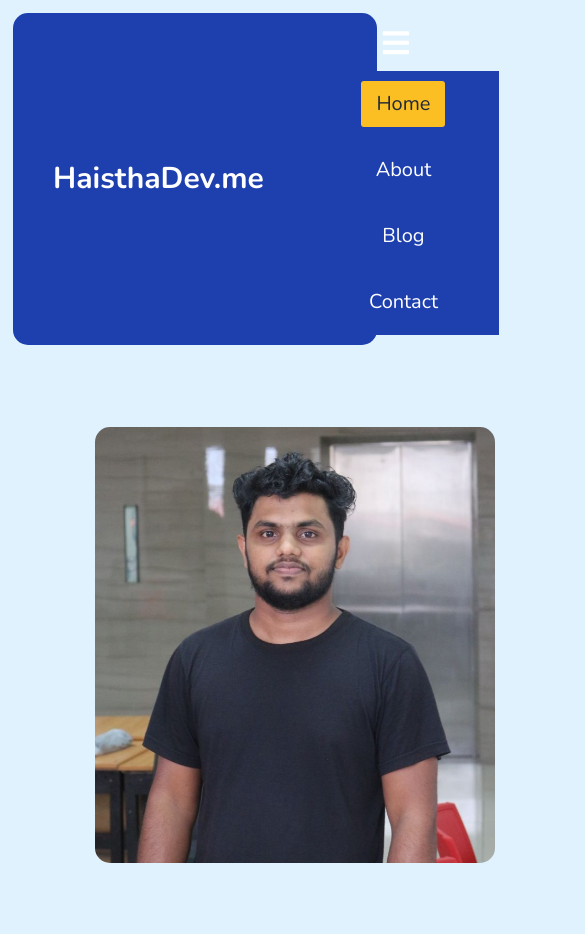
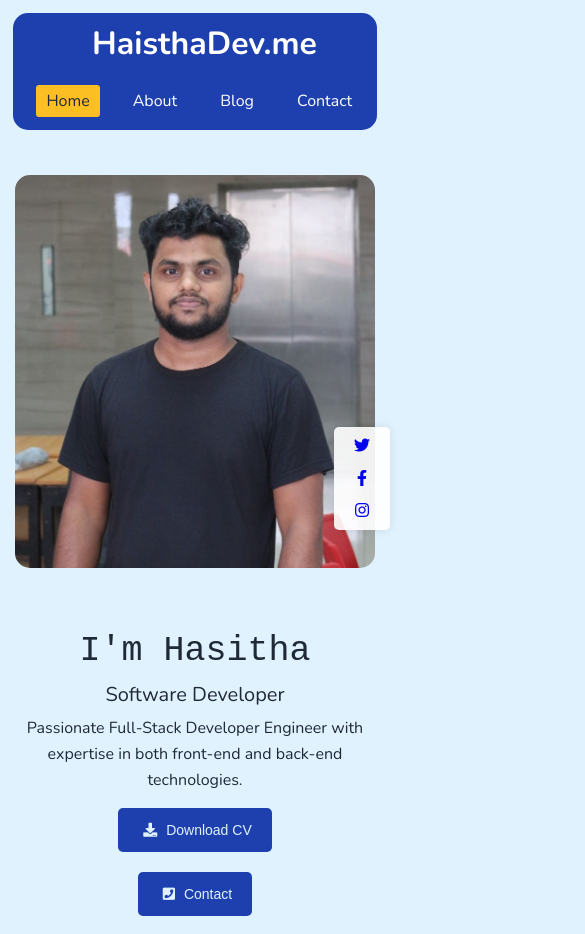
Before and after one commit to hasithaLE/CW-Portfolio, a plain HTML site: page index.html in a window 390 px wide. Shown: the top 934 px of the page, 585 px wide, since content can reach past the window. Drawn offline with nearby package versions, Linux system fonts and the light colour scheme; a web font is replaced by a local one.

Commit message:
responsive

```diff
--- a/index.html
+++ b/index.html
@@ -14,10 +14,6 @@
     <header>
         <h1 class="logo">HaisthaDev.me</h1>
         <nav>
-            <input type="checkbox" id="check">
-            <label for="check" class="checkbtn">
-                <i class="fas fa-bars"></i>
-            </label>
             <ul>
                 <li><a href="index.html" class="active">Home</a></li>
                 <li><a href="about.html">About</a></li>
--- a/style.css
+++ b/style.css
@@ -8,7 +8,7 @@
   --semi-transparent: rgb(30, 64, 175, 0.5);
 }
 
-/* 01. font style added to the whole website */
+/* font style added to the whole website */
 body {
   font-family: "Nunito", sans-serif;
   line-height: 1.6;
@@ -21,8 +21,6 @@ body {
 *{
   margin: 5px;
 }
-
-
 
 /* Layout */
 header {
@@ -71,20 +69,6 @@ nav a.active {
   transition: all 0.5s;
 }
 
-.checkbtn{
-  font-size: 30px;
-  color: white;
-  float: right;
-  line-height: 80px;
-  margin-right: 40px;
-  cursor: pointer;
-  display: none;
-}
-
-#check{
-  display: none;
-}
-
 /* Side Information */
 #side-info {
   position: fixed;
@@ -117,7 +101,7 @@ nav a.active {
   border-radius: 15px;
 }
 
-/* 01. specially changed the font */
+/* specially changed the font */
 .hero-title {
   font-family: "Sometype Mono", monospace !important;
 }
@@ -167,7 +151,7 @@ nav a.active {
   font-size: 35px;
 }
 
-/* 02. semi-transparent button colour */
+/* semi-transparent button colour */
 .contact-section button{
   background-color: var(--semi-transparent);
   border: none;
@@ -268,6 +252,9 @@ article time {
   margin: 1rem;
 }
 
+.blogs article:nth-child(2) {
+  transform: scale(1.05); /* Highlights the second article */
+}
 
 /* Contact Form */
 form {
@@ -285,9 +272,14 @@ form .Form-Header{
   margin-top: 1rem;
   margin-bottom: 3rem;
 }
-label {
+form label {
   display: block;
   margin-bottom: 0.5rem;
+}
+
+form label::after {
+  content: "*";
+  margin-left: 5px;
 }
 
 input, textarea {
@@ -327,56 +319,128 @@ button:hover {
   background-color: var(--hover-color);
 }
 
-/* Responsive Design */
-@media (max-width: 952px) {
-  .logo{
-    font-size: 30px;
-    padding-left: 1rem;
-  }
-  nav ul li a{
-    font-size: 16px;
-  }
-  .checkbtn{
-    font-size: 30px;
-    color: white;
-    float: right;
-    line-height: 80px;
-    margin-right: 40px;
-    cursor: pointer;
-    display: none;
+form input:not([type="submit"]) {
+  border: 2px solid var(--primary-color); /* Applies a border to all input fields except submit buttons */
+}
+
+@media (max-width: 768px) {
+  /* header and navigation */
+  body{
+    text-align: center;
   }
 
-  #check{
-    display: none;
+  header {
+      flex-direction: column;
+      align-items: left;
+      text-align: center;
+  }
+  nav{
+    padding-right: 10%;
+  }
+  nav ul {
+      gap: 1rem;
+  }
+  nav ul li {
+      margin-right: 0;
+  }
+
+  /* hero section */
+  .hero-section {
+      flex-direction: column;
+      padding-right: 0;
+      gap: 2rem;
+  }
+  .hero-section .left img {
+      width: 100%;
+      margin-left: 0;
+  }
+  .hero-section .hero-title {
+      font-size: 45px;
+  }
+  .hero-section .hero-subTitle {
+      font-size: 25px;
+  }
+
+  .hero-section .hero-buttons {
+    display: grid;
+  }
+  .about-me h2 {
+    margin-top: 0;
+    padding-left: 0;
+    padding-right: 0;
+}
+
+  /* blog section */
+  .blogs {
+      flex-direction: column;
+      align-items: center;
+      gap: 1rem;
+  }
+  .blogs article {
+      width: 90%;
+      padding: 1rem;
+  }
+  .blogs img {
+      width: 100%;
+  }
+  .blogs-section {
+    margin: 0;
+  }
+
+  /* Contact section */
+  .contact-section {
+      flex-direction: column;
+      text-align: center;
+  }
+
+  /* Form styling */
+  form {
+      padding: 1rem;
   }
 }
 
-@media (max-width: 858px) {
-  .checkbtn {
-    display: flex;
+/* For very small devices (max-width: 480px) */
+@media (max-width: 480px) {
+  nav ul {
+      gap: 0.5rem;
+  }
+  nav ul li a {
+      font-size: 16px;
+      padding: 5px 10px;
+  }
+
+  .hero-section .hero-title {
+      font-size: 35px;
+  }
+  .hero-section .hero-subTitle {
+      font-size: 20px;
+  }
+  .hero-buttons button {
+      font-size: 14px;
+      padding: 10px 20px;
+  }
+
+  /* Footer adjustments */
+  footer {
+      padding: 0.5rem;
+      flex-direction: column;
+  }
+}
+
+/* For medium screens (between 768px and 1024px) */
+@media (min-width: 769px) and (max-width: 1024px) {
+  .hero-section .hero-title {
+      font-size: 60px;
+  }
+  .hero-section .hero-subTitle {
+      font-size: 28px;
+  }
+
+  .blogs article {
+      width: 45%;
   }
 
   nav ul {
-    width: 100%;
-    background: var(--primary-color);
-    top: 80px;
-    gap: 0;
-    left: 0;
-    text-align: center;
-    flex-direction: column;
-    align-items: center;
-    margin: 5px;
-  }
-
-  nav ul li {
-    display: flex;
-  }
-
-  nav ul li a {
-    font-size: 20px;
-  }
-
-  #side-info{
-    display: none;
+      gap: 1rem;
   }
 }
```
